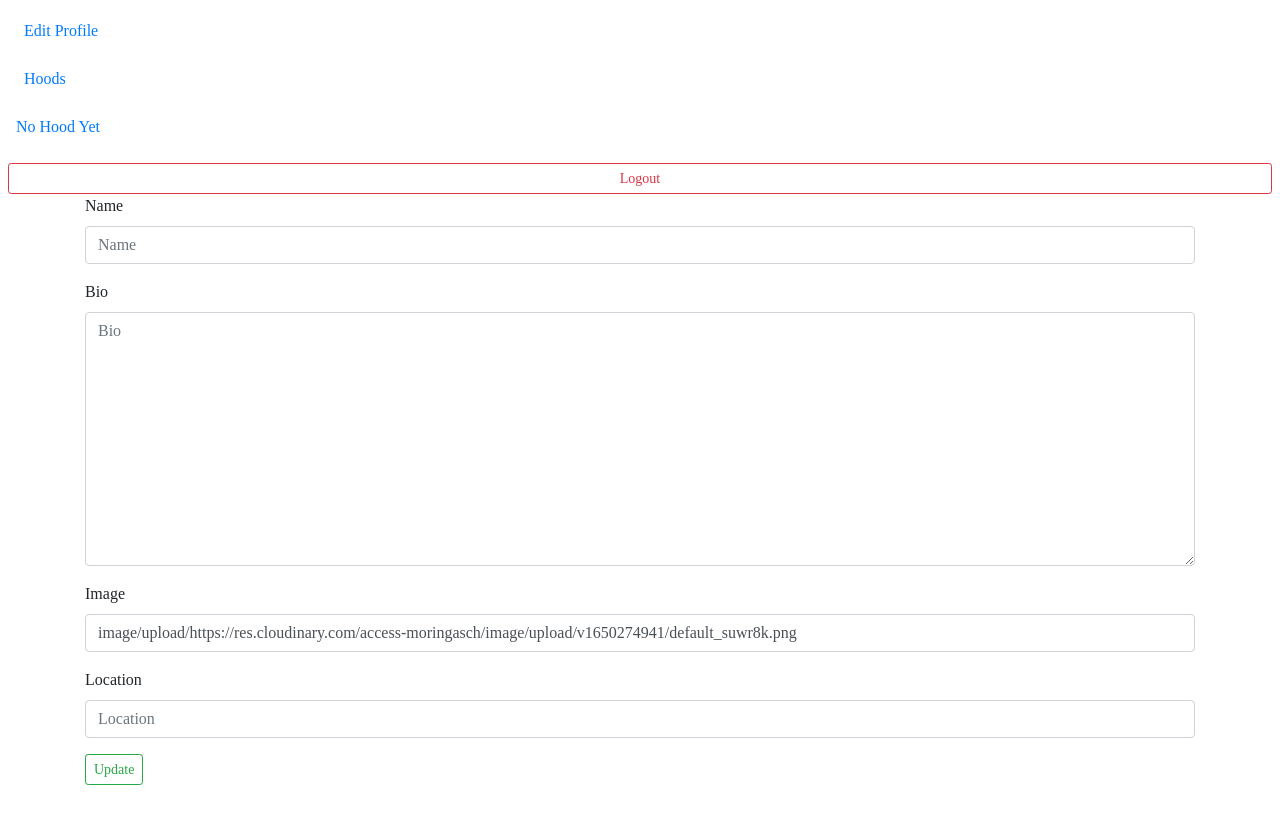
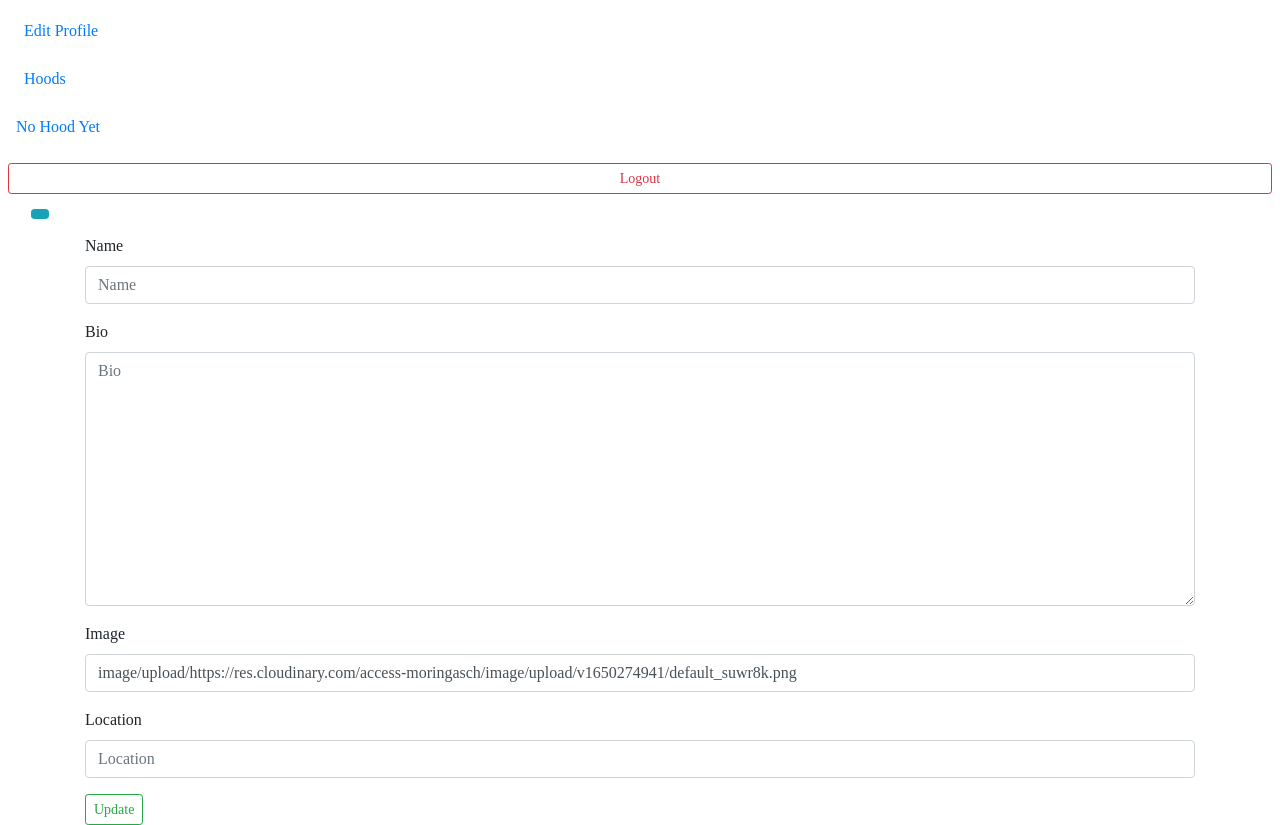
Before and after one commit to kojwangbora/-neighbourhood, a Django app: a page that uses hood/templates/navbar.html in a window 1280 px wide. Shown: the part 172-997 px from the top of the page. Before the commit the page ends 957 px from the top, so only its background shows below. Run offline with Django 4.2, Linux system fonts and the light colour scheme; a user stored in the database is signed in; data comes from the database, SQL or seed files in the repository; some libraries are stand-ins or nearby versions.

Commit message:
add navbar

```diff
--- a/hood/templates/navbar.html
+++ b/hood/templates/navbar.html
@@ -0,0 +1,29 @@
+<nav class="navbar navbar-expand-lg navbar-dark">
+    <div class="container-fluid">
+        <button type="button" id="sidebarCollapse" class="btn btn-sm btn-info">
+            <i class="fas fa-align-left"></i>
+        </button>
+        <button class="btn btn-dark d-inline-block d-lg-none ml-auto" type="button" data-toggle="collapse" data-target="#navbarSupportedContent" aria-controls="navbarSupportedContent" aria-expanded="false" aria-label="Toggle navigation">
+            <i class="fas fa-align-justify"></i>
+        </button>
+
+        <div class="collapse navbar-collapse" id="navbarSupportedContent">
+            <ul class="nav navbar-nav ml-auto">
+                {% if user.is_authenticated %}
+                <li class="nav-item active">
+                     <img class="rounded-circle nav-img"src="{{ user.profile.profile_picture.url }}" alt="">
+                    &nbsp; <span class="text-white">{{user.username|title}}</span>
+                </li>
+                {% else %}
+                <li class="nav-item active">
+                    <a class="nav-link" href="{% url 'login' %}">Log In</a>
+                </li>
+
+                <li class="nav-item active">
+                    <a class="nav-link" href="{% url 'signup' %}">Sign Up</a>
+                </li>
+                {% endif %}
+            </ul>
+        </div>
+    </div>
+</nav>
```
Also changed, not shown: static/css/styles.css (line endings or trailing spaces).
